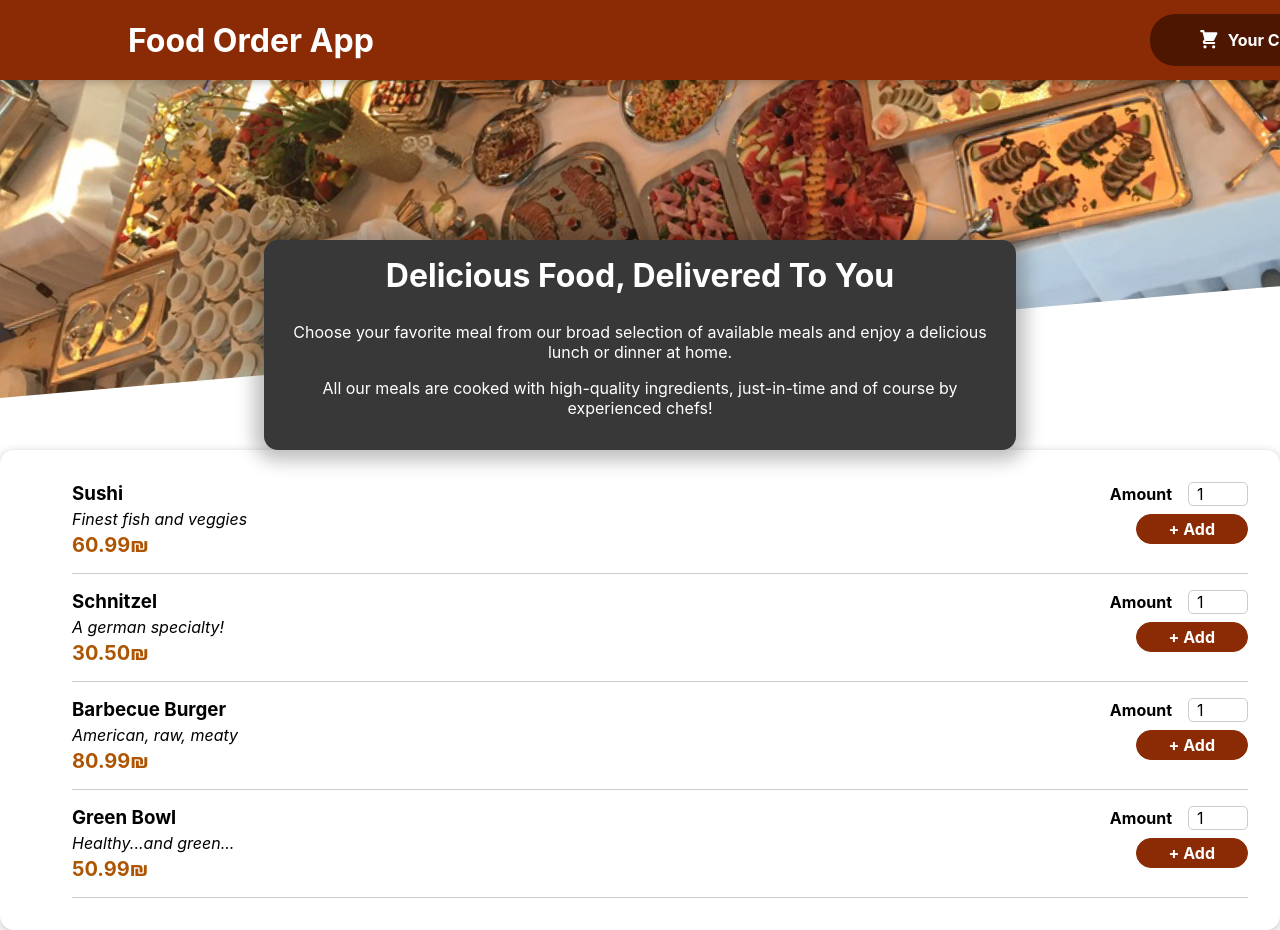
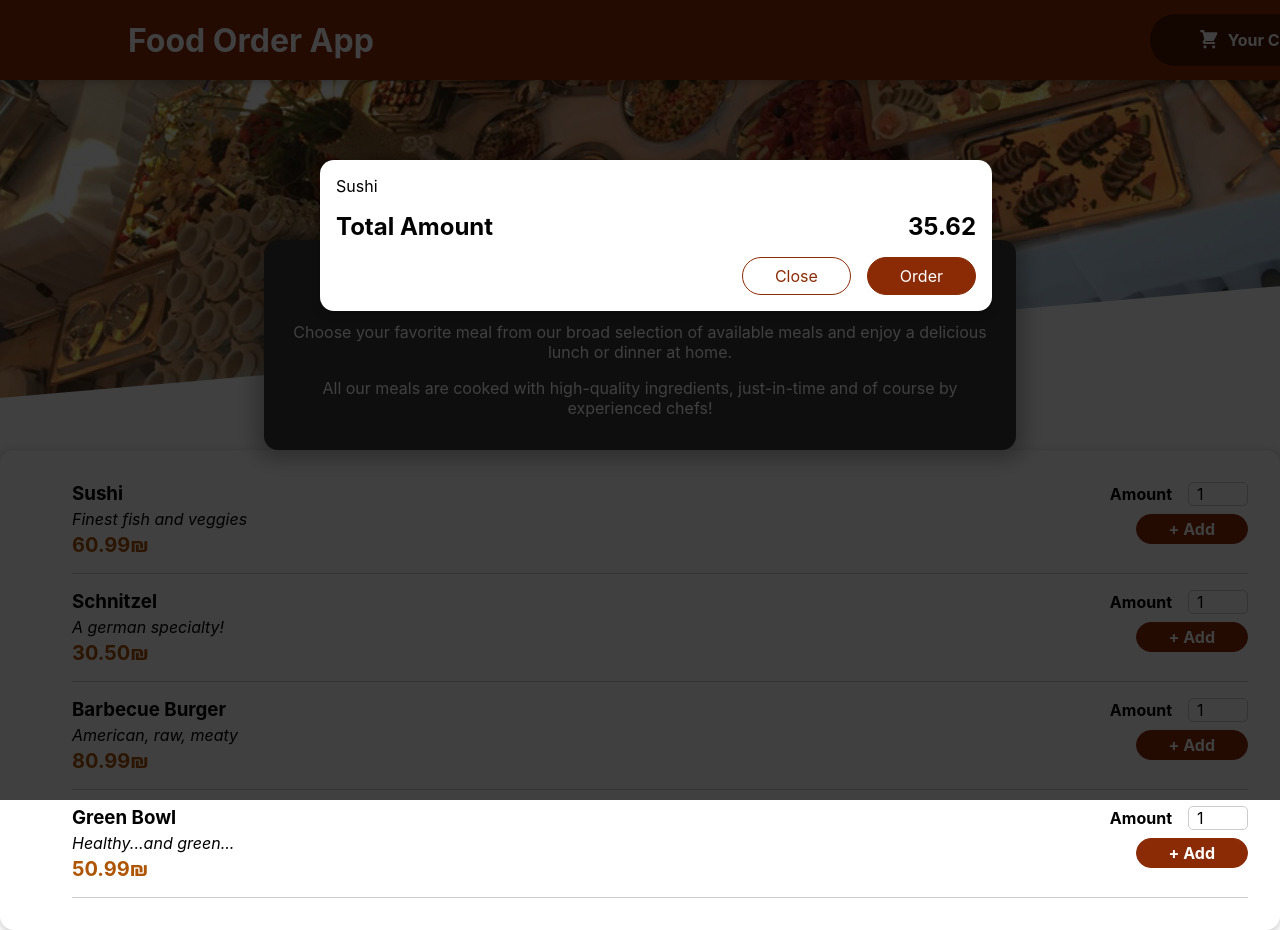
Before and after one commit to noa224011/food-order-app, a React (Create React App) app in the folder client/: page / in a window 1280 px wide. Built offline with nearby package versions, Linux system fonts and the light colour scheme.

Commit message:
applying Cart to App.js

```diff
--- a/client/src/App.js
+++ b/client/src/App.js
@@ -1,4 +1,5 @@
 import { Fragment } from "react";
+import Cart from "./components/Cart/Cart/Cart";
 import Header from "./components/Layout/Header/Header";
 import Meals from "./components/Meals/Meals";
 
@@ -6,6 +7,7 @@
   return (
     <Fragment>
       <Header />
+      <Cart />
       <main>
         <Meals />
       </main>
```
